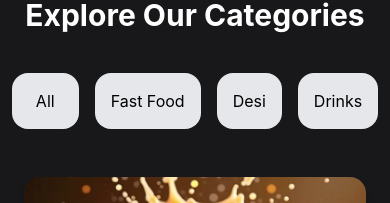
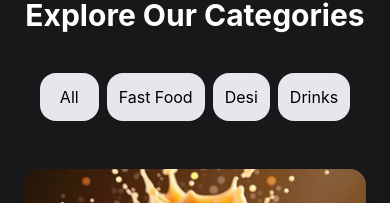
Before and after one commit to masoftwaresolution/Resturent-Website, a React (Vite) app: page /menu in a window 390 px wide. Shown: the part 473-676 px from the top of the page. Built offline with nearby package versions, Linux system fonts and the light colour scheme.

Commit message:
Updated navbar and mobile menu

```diff
--- a/src/components/Header.jsx
+++ b/src/components/Header.jsx
@@ -3,22 +3,31 @@ import BookingModal from "./BookingModal";
 import { useState } from "react";
 import MenuIcon from "@mui/icons-material/Menu";
 import CloseIcon from "@mui/icons-material/Close";
+import Button from "@mui/material/Button";
+import { useNavigate } from "react-router-dom";
 function Header() {
   const [isModalOpen, setIsModalOpen] = useState(false);
   const [isOpen, setIsOpen] = useState(false);
+  const navigate = useNavigate();
+
   return (
     <div>
       <div className="flex justify-between items-center w-full bg-black h-20 px-6 md:px-12 lg:px-24 fixed top-0 z-50">
-        <img src="images/logo.png" alt="logo"   className="h-16 w-auto object-contain" />
+        <img src="images/logo.png" alt="logo" className="h-16 w-auto object-contain" />
         <div className="hidden md:flex gap-8">
-          <Link to="/" className="text-white hover:text-yellow-400"> Home </Link>
-          <Link to="/About" className="text-white hover:text-yellow-400"> About </Link>
-          <Link to="/Menu" className="text-white hover:text-yellow-400"> Menu </Link>
-          <Link to="/Blog" className="text-white hover:text-yellow-400"> Blog </Link>
-          <Link to="/Contact" className="text-white hover:text-yellow-400"> Contact </Link>
+          <Link to="/" onClick={() => setIsOpen(false)} className="text-white hover:text-yellow-400"> Home </Link>
+          <Link to="/about" onClick={() => setIsOpen(false)} className="text-white hover:text-yellow-400"> About </Link>
+          <Link to="/menu" onClick={() => setIsOpen(false)} className="text-white hover:text-yellow-400"> Menu </Link>
+          <Link to="/blog" onClick={() => setIsOpen(false)} className="text-white hover:text-yellow-400"> Blog </Link>
+          <Link to="/contact" onClick={() => setIsOpen(false)} className="text-white hover:text-yellow-400"> Contact </Link>
         </div>
-        <Link to="/Contact" className="hidden md:flex bg-yellow-400 hover:bg-yellow-500 text-black px-6 py-3 rounded-2xl font-semibold" > Contact Us </Link>
-        <Link to="/Contact" className="md:hidden text-yellow-400" onClick={() => setIsOpen(!isOpen)} > {isOpen ? <CloseIcon /> : <MenuIcon />} </Link>
+        <button
+          className="lg:hidden md:hidden text-yellow-400"
+          onClick={() => navigate("/contact")}
+          onClick={() => setIsOpen(!isOpen)}
+        >
+          {isOpen ? <CloseIcon /> : <MenuIcon />}
+        </button>
       </div>
       {isOpen && (
         <div className="md:hidden bg-black flex flex-col items-center gap-6 py-6 mt-16">
--- a/src/pages/Menu.jsx
+++ b/src/pages/Menu.jsx
@@ -23,31 +23,31 @@ function Menu() {
           <h2 className="text-3xl font-bold mb-10 text-white">
             Explore Our Categories
           </h2>
-          <div className="flex justify-center gap-4 lg:gap-10 flex-wrap pb-6">
+          <div className="flex justify-center gap-2 lg:gap-10 flex-wrap pb-6">
             <button
               onClick={() => setCategory("All")}
-              className="h-auto w-auto px-6 py-4 lg:px-10 lg:py-4 bg-gray-200 text-black hover:bg-orange-500 hover:text-white rounded-2xl"
+              className="h-auto w-auto px-5 py-3 lg:px-10 lg:py-4 bg-gray-200 text-black hover:bg-orange-500 hover:text-white rounded-2xl"
             >
               {" "}
               All{" "}
             </button>
             <button
               onClick={() => setCategory("Fast Food")}
-              className="h-auto w-auto px-4 py-4 lg:px-10 lg:py-4 bg-gray-200 rounded-2xl hover:bg-orange-500 hover:text-white transition"
+              className="h-auto w-auto px-3 py-3 lg:px-10 lg:py-4 bg-gray-200 rounded-2xl hover:bg-orange-500 hover:text-white transition"
             >
               {" "}
               Fast Food{" "}
             </button>
             <button
               onClick={() => setCategory("Desi")}
-              className="h-auto w-auto px-4 py-4 lg:px-10 lg:py-4 bg-gray-200 rounded-2xl hover:bg-orange-500 hover:text-white transition"
+              className="h-auto w-auto px-3 py-3 lg:px-10 lg:py-4 bg-gray-200 rounded-2xl hover:bg-orange-500 hover:text-white transition"
             >
               {" "}
               Desi{" "}
             </button>
             <button
               onClick={() => setCategory("Drinks")}
-              className="h-auto w-auto px-4 py-4 lg:px-10 lg:py-4 bg-gray-200 rounded-2xl hover:bg-orange-500 hover:text-white transition"
+              className="h-auto w-auto px-3 py-3 lg:px-10 lg:py-4 bg-gray-200 rounded-2xl hover:bg-orange-500 hover:text-white transition"
             >
               {" "}
               Drinks{" "}
```
